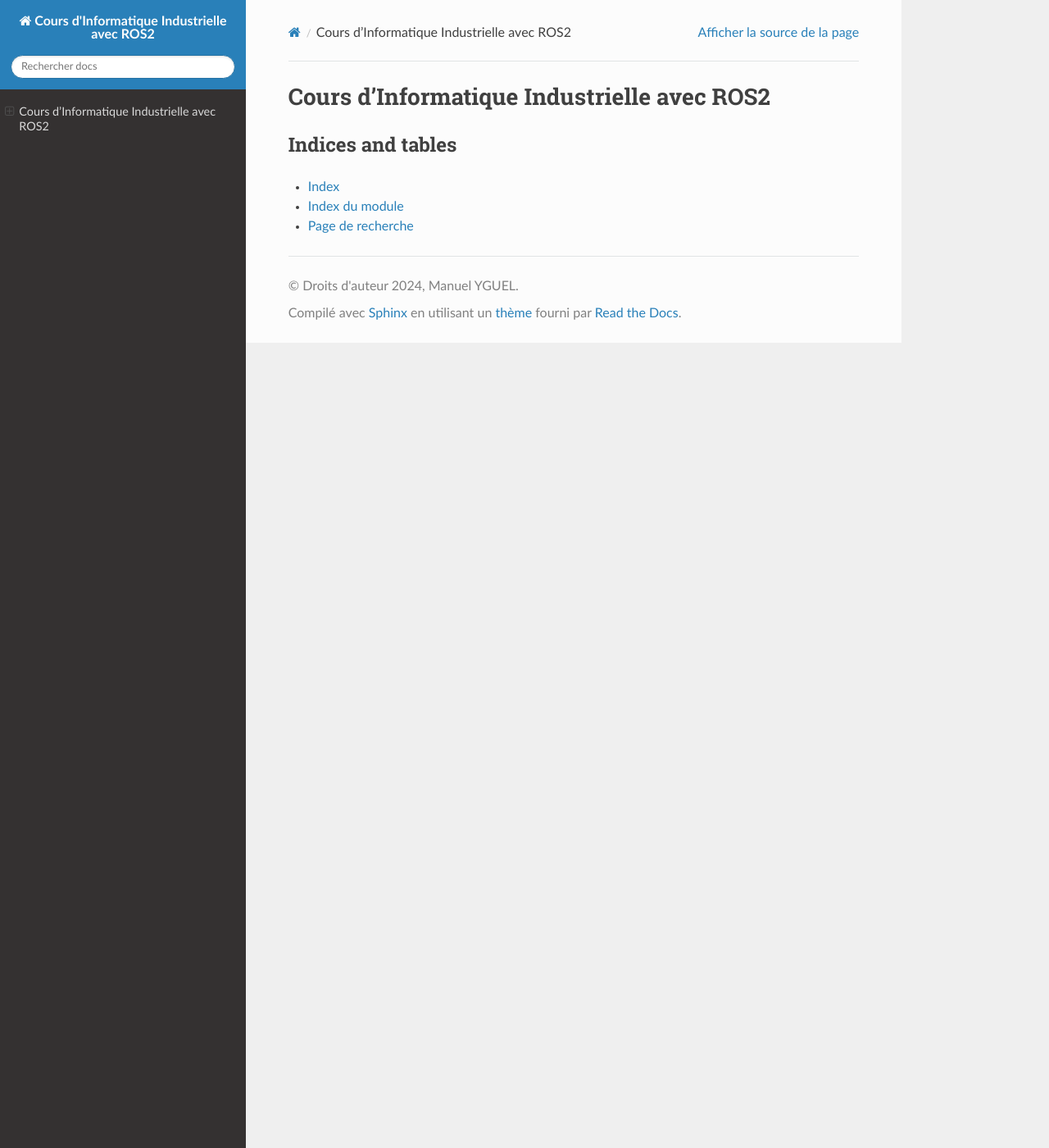
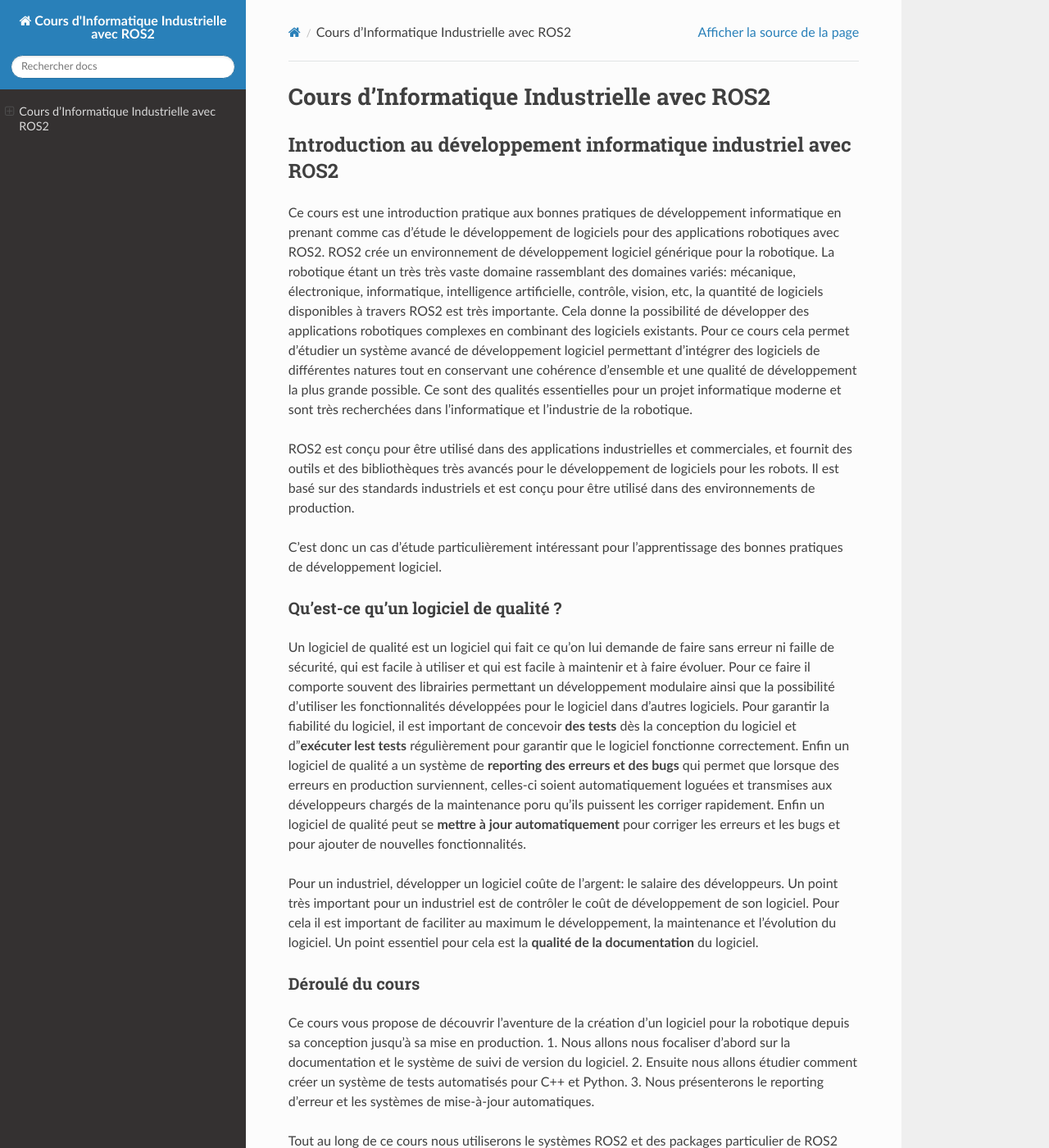
Before and after one commit to solennv/informatique_industrielle_avec_ROS2, a Sphinx documentation site: the page built from doc/sphinx/source/index.rst, in a window 1280 px wide and 1400 px high. Shown: the whole window at 82% size. Built offline with Sphinx 7.4.7 and the Read the Docs theme 3.1.0, drawn with Linux system fonts in a browser that asks for light colours; some of the changed text lies outside the part shown.

Commit message:
Introduction for the lectures.

```diff
--- a/doc/sphinx/source/index.rst
+++ b/doc/sphinx/source/index.rst
@@ -10,12 +10,50 @@
    :maxdepth: 2
    :caption: Contents:
 
+****************************************************************
+Introduction au développement informatique industriel avec ROS2
+****************************************************************
 
-******************
-Indices and tables
-******************
+Ce cours est une introduction pratique aux bonnes pratiques de développement informatique en prenant comme cas d'étude le développement de logiciels pour des applications robotiques avec ROS2.
+ROS2 crée un environnement de développement logiciel générique pour la robotique.
+La robotique étant un très très vaste domaine rassemblant des domaines variés: mécanique, électronique, informatique, intelligence artificielle, contrôle, vision, etc, la quantité de logiciels disponibles à travers ROS2 est très importante.
+Cela donne la possibilité de développer des applications robotiques complexes en combinant des logiciels existants.
+Pour ce cours cela permet d'étudier un système avancé de développement logiciel permettant d'intégrer des logiciels de différentes natures tout en conservant une cohérence d'ensemble et une qualité de développement la plus grande possible.
+Ce sont des qualités essentielles pour un projet informatique moderne et sont très recherchées dans l'informatique et l'industrie de la robotique.
+
+ROS2 est conçu pour être utilisé dans des applications industrielles et commerciales, et fournit des outils et des bibliothèques très avancés pour le développement de logiciels pour les robots. Il est basé sur des standards industriels et est conçu pour être utilisé dans des environnements de production.
+
+C'est donc un cas d'étude particulièrement intéressant pour l'apprentissage des bonnes pratiques de développement logiciel.
+
+=======================================
+Qu'est-ce qu'un logiciel de qualité ?
+=======================================
+
+Un logiciel de qualité est un logiciel qui fait ce qu'on lui demande de faire sans erreur ni faille de sécurité, qui est facile à utiliser et qui est facile à maintenir et à faire évoluer.
+Pour ce faire il comporte souvent des librairies permettant un développement modulaire ainsi que la possibilité d'utiliser les fonctionnalités développées pour le logiciel dans d'autres logiciels.
+Pour garantir la fiabilité du logiciel, il est important de concevoir **des tests** dès la conception du logiciel et d'**exécuter lest tests** régulièrement pour garantir que le logiciel fonctionne correctement.
+Enfin un logiciel de qualité a un système de **reporting des erreurs et des bugs** qui permet que lorsque des erreurs en production surviennent, celles-ci soient automatiquement loguées et transmises aux développeurs chargés de la maintenance poru qu'ils puissent les corriger rapidement.
+Enfin un logiciel de qualité peut se **mettre à jour automatiquement** pour corriger les erreurs et les bugs et pour ajouter de nouvelles fonctionnalités.
+
+Pour un industriel, développer un logiciel coûte de l'argent: le salaire des développeurs. Un point très important pour un industriel est de contrôler le coût de développement de son logiciel.
+Pour cela il est important de faciliter au maximum le développement, la maintenance et l'évolution du logiciel.
+Un point essentiel pour cela est la **qualité de la documentation** du logiciel.
+
+=================
+Déroulé du cours
+=================
+
+Ce cours vous propose de découvrir l'aventure de la création d'un logiciel pour la robotique depuis sa conception jusqu'à sa mise en production.
+1. Nous allons nous focaliser d'abord sur la documentation et le système de suivi de version du logiciel.
+2. Ensuite nous allons étudier comment créer un système de tests automatisés pour C++ et Python.
+3. Nous présenterons le reporting d'erreur et les systèmes de mise-à-jour automatiques.
+
+Tout au long de ce cours nous utiliserons le systèmes ROS2 et des packages particulier de ROS2 pour illustrer les concepts abordés.
+Pour ce cours vous développerez un logiciel de contrôle d'un robot déployé sur un raspberry pi.
 
 
+**************************
+Index, figures et tableaux
+**************************
+
 * :ref:`genindex`
-* :ref:`modindex`
-* :ref:`search`
```
